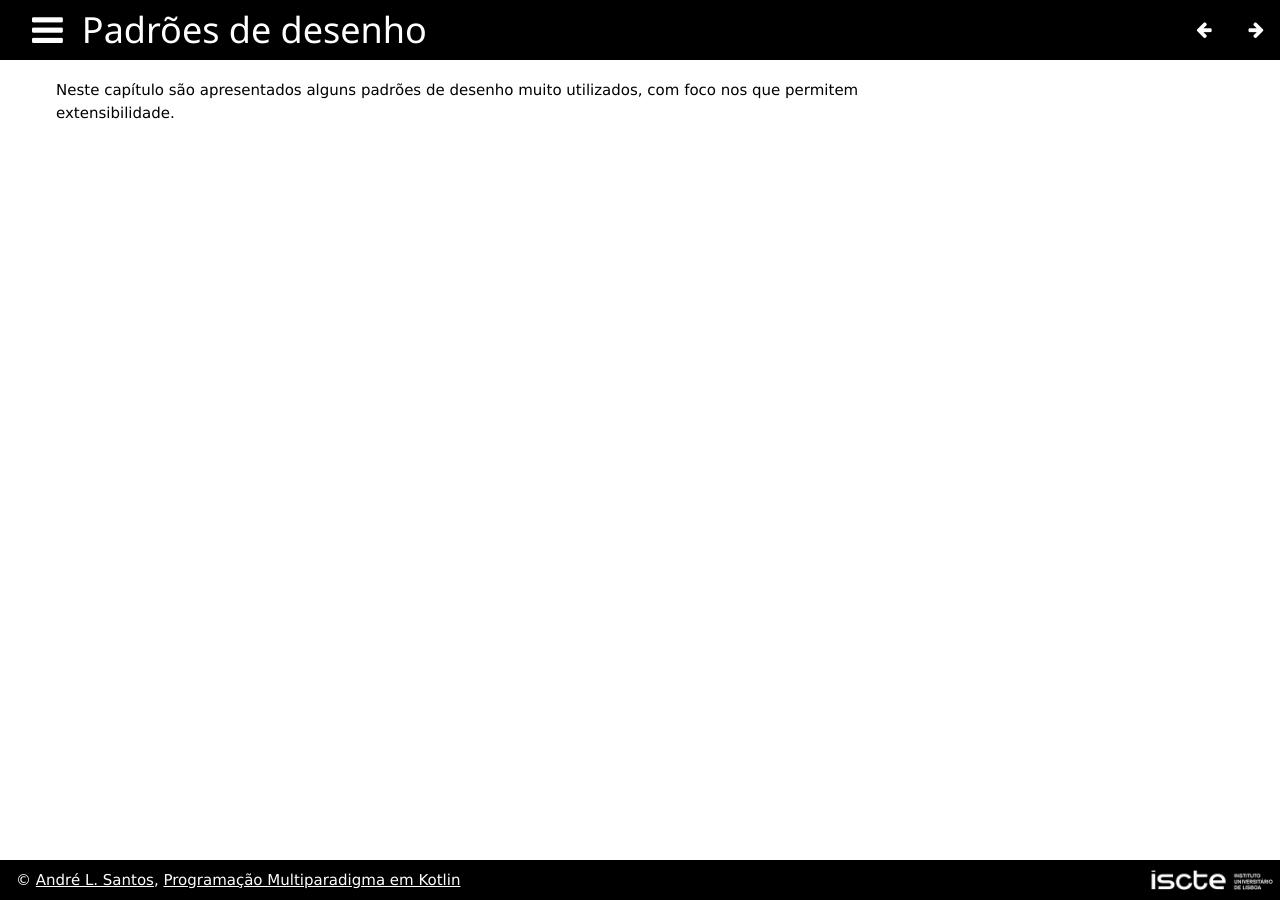
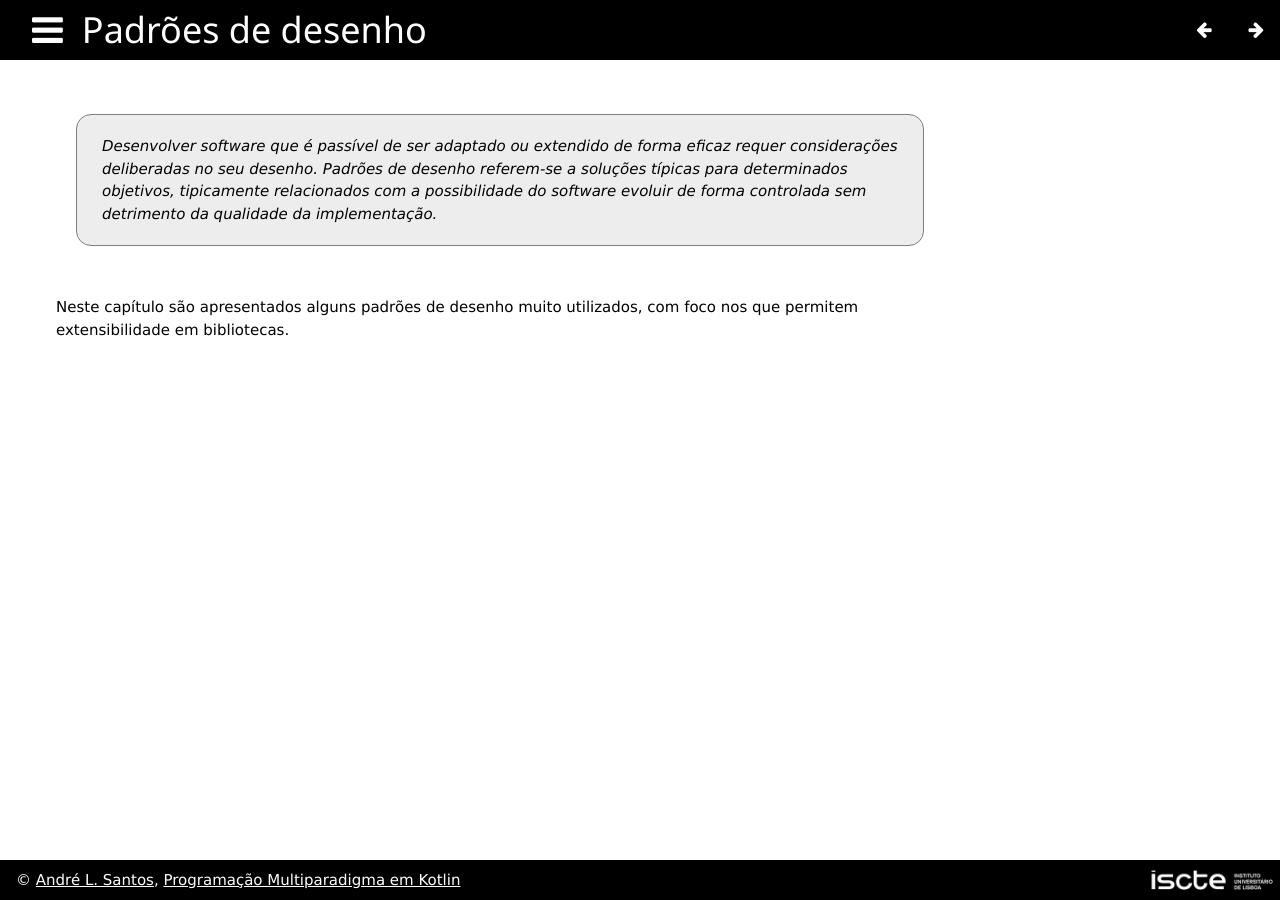
Before and after one commit to andre-santos-pt/andre-santos-pt.github.io, a Jekyll site: the page built from kotlin/padroesdesenho/index.md, in a window 1280 px wide. Built offline with Jekyll 4.4.1, drawn with Linux system fonts in a browser that asks for light colours; nearby versions of some CDN libraries.

```diff
--- a/kotlin/padroesdesenho/index.md
+++ b/kotlin/padroesdesenho/index.md
@@ -2,4 +2,6 @@
 title: Padrões de desenho
 ---
 
-Neste capítulo são apresentados alguns padrões de desenho muito utilizados, com foco nos que permitem extensibilidade.
+> Desenvolver software que é passível de ser adaptado ou extendido de forma eficaz requer considerações deliberadas no seu desenho. Padrões de desenho referem-se a soluções típicas para determinados objetivos, tipicamente relacionados com a possibilidade do software evoluir de forma controlada sem detrimento da qualidade da implementação.
+
+Neste capítulo são apresentados alguns padrões de desenho muito utilizados, com foco nos que permitem extensibilidade em bibliotecas.
```
Also changed, not shown: _data/capitulos.yml (+42 -44 lines), kotlin/06_objetos/exercicios/filecomposite.md (+1 -1 lines), kotlin/padroesdesenho/estrategia.md (added, +7 -0 lines), kotlin/padroesdesenho/objetoscompostos.md (added, +14 -0 lines), kotlin/padroesdesenho/visitante.md (+2 -1 lines), kotlin/padroesdesenho/compostos.png (added), kotlin/padroesdesenho/estrategia.png (added).
